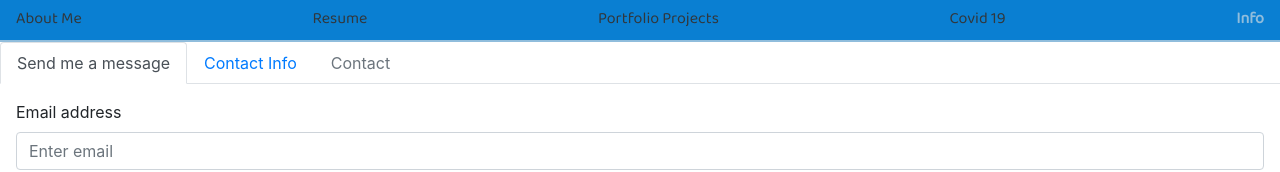
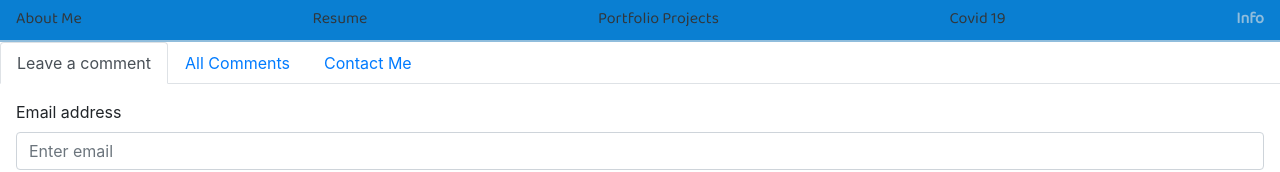
Before and after one commit to freddysilber/react-redux-portfolio-project, a React (Create React App) app in the folder client/: page /info in a window 1280 px wide. Shown: the top 172 px of the page. Built offline with nearby package versions, Linux system fonts and the light colour scheme.

Commit message:
refactoring infoContainer

```diff
--- a/client/src/containers/InfoContainer.js
+++ b/client/src/containers/InfoContainer.js
@@ -8,19 +8,20 @@ export default class InfoContainer extends React.Component {
 	render() {
 		return (
 			<div>
-				<Tabs defaultActiveKey="message" id="uncontrolled-tab-example">
-					<Tab eventKey="message" title="Send me a message">
+				<Tabs defaultActiveKey="comment">
+					<Tab eventKey="comment" title="Leave a comment">
 						<CommentForm />
 					</Tab>
-					<Tab eventKey="profile" title="Contact Info">
+					<Tab eventKey="allComments" title="All Comments">
+						<p>show all comments here</p>
+					</Tab>
+					<Tab eventKey="contact" title="Contact Me">
 						<div>
 							<p>Personal Email: {contactInfo.personalEmail}</p>
 							<p>Work Email: {contactInfo.workEmail}</p>
 							<p>Phone: {contactInfo.phone}</p>
 						</div>
 					</Tab>
-					<Tab eventKey="contact" title="Contact" disabled>
-					</Tab>
 				</Tabs>
 			</div>
 		)
```
